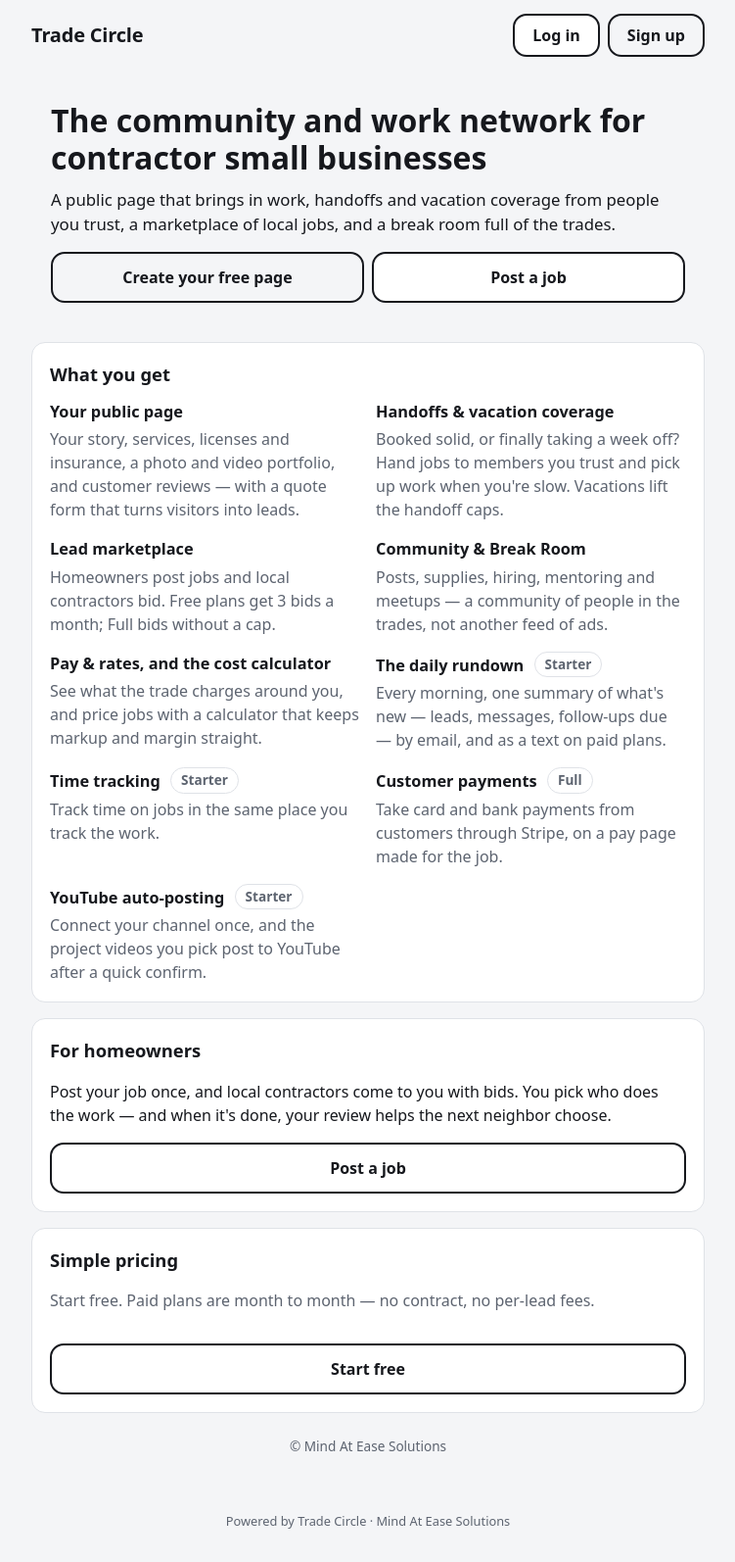
After one commit to ccempireproject100K/Trade-circle-1.5, a FastAPI app: template backend/app/templates/home.html in a window 1280 px wide. The commit adds this page. Shown: the whole page at 98% size, without its empty margins (264-1015 px from the left). Run offline with FastAPI, Linux system fonts and the light colour scheme; the template is opened without the code that fills it, so the values that code supplies are empty; parts of the project's set-up code (start-up, migrations or seed data) failed here and were passed over; some libraries are stand-ins or nearby versions.

Commit message:
Slice 14: front door — public landing page at GET / (hero, built-only features, real pricing, homeowner strip)

```diff
--- a/backend/app/routers/pages.py
+++ b/backend/app/routers/pages.py
@@ -9,6 +9,7 @@ from ..deps import get_db, today
 from ..models import TRADES
 from ..profiles import DEFAULT_BRAND_COLOR, full_view, landing_view, text_color_on
 from ..reviews import summary_for
+from ..tiers import FEATURES, FREE_FEATURES, PLANS
 from .profiles import featured_projects, team_on_profile, portfolio_for, published_profile
 
 router = APIRouter(tags=["pages"], include_in_schema=False)
@@ -96,6 +97,65 @@ async def _render(request: Request, db, slug: str, layer: str) -> HTMLResponse:
     return response
 
 
+# --- the front door -------------------------------------------------------
+# Pricing on this page is rendered from tiers.py, the same table every feature
+# gate reads, so the front door can only promise what is actually built.
+HOME_DESCRIPTION = (
+    "Trade Circle is the community and work network for contractor small businesses: "
+    "a free public page and quote form, leads, handoffs and vacation coverage, a "
+    "homeowner marketplace, and a community of people in the trades."
+)
+_PLAN_INTRO = {
+    "free": "Everything you need to be found and to plug into the community.",
+    "starter": "Everything in Free, plus:",
+    "full": "Everything in Starter, plus:",
+}
+_TEXT_POLICY = {
+    "free": "No texts — one weekly update email instead, only when there's something new.",
+    "starter": "Texts: one a day — your morning rundown.",
+    "full": "Texts: up to two a day — the rundown, plus one more.",
+}
+
+
+def _plan_cards() -> list[dict]:
+    cards = []
+    for key, plan in PLANS.items():
+        if key == "free":
+            points = [*FREE_FEATURES, "Weekly update email"]
+        else:
+            points = [label for tier, label, built in FEATURES.values() if tier == key and built]
+        cards.append(
+            {
+                "name": plan["name"],
+                "price": "Free" if plan["price_cents"] == 0 else f"${plan['price_cents'] // 100}/mo",
+                "intro": _PLAN_INTRO[key],
+                "points": points,
+                "texts": _TEXT_POLICY[key],
+            }
+        )
+    return cards
+
+
+@router.get("/", response_class=HTMLResponse)
+async def home_page(request: Request):
+    settings = request.app.state.settings
+    response = templates.TemplateResponse(
+        request,
+        "home.html",
+        {
+            "brand": DEFAULT_BRAND_COLOR,
+            "brand_text": text_color_on(DEFAULT_BRAND_COLOR),
+            "description": HOME_DESCRIPTION,
+            "public_url": settings.public_url,
+            "plans": _plan_cards(),
+            "academy_url": settings.academy_url,
+        },
+    )
+    response.headers["Content-Security-Policy"] = PAGE_CSP
+    response.headers["Cache-Control"] = "public, max-age=60"
+    return response
+
+
 @router.get("/p/{slug}", response_class=HTMLResponse)
 async def landing_page(slug: str, request: Request, db=Depends(get_db)):
     return await _render(request, db, slug, "landing")
--- a/backend/app/static/site.css
+++ b/backend/app/static/site.css
@@ -221,6 +221,25 @@ a { color: inherit; }
 .bid:last-child { border-bottom: 0; }
 .bid form { margin-top: 8px; display: flex; }
 
+/* --- front door (home page) --- */
+.site-header { display: flex; align-items: center; justify-content: space-between; gap: 12px; padding: 14px 0 2px; }
+.wordmark { font-size: 1.25rem; font-weight: 800; letter-spacing: -0.01em; }
+.site-nav { display: flex; gap: 8px; }
+.site-nav .btn { flex: none; min-height: 44px; padding: 0 18px; }
+.home-hero h1 { font-size: 2rem; }
+.feature-grid { display: grid; gap: 16px; margin: 0; padding: 0; list-style: none; }
+.feature-grid h3 { margin: 0 0 4px; font-size: 1.02rem; }
+.feature-grid h3 .badge { margin-left: 6px; vertical-align: 2px; }
+.feature-grid p { margin: 0; color: var(--muted); }
+@media (min-width: 560px) { .feature-grid { grid-template-columns: repeat(2, 1fr); } }
+.price-grid { display: grid; gap: 16px; }
+@media (min-width: 720px) { .price-grid { grid-template-columns: repeat(3, 1fr); } }
+.plan { border: 1px solid var(--line); border-radius: var(--radius); padding: 16px; }
+.plan h3 { margin: 0; font-size: 1.05rem; }
+.plan .price { margin: 4px 0 8px; font-size: 1.6rem; font-weight: 800; }
+.plan .texts { margin: 10px 0 0; font-size: 0.9rem; }
+.copyright { margin: 24px 0 0; text-align: center; font-size: 0.85rem; color: var(--muted); }
+
 /* --- customer reviews --- */
 .stars { color: #d98e04; letter-spacing: 0.08em; }
 .review-summary { margin: 0 0 4px; }
--- /dev/null
+++ b/backend/app/templates/home.html
@@ -0,0 +1,102 @@
+{% extends "base.html" %}
+{% block title %}Trade Circle — the community and work network for contractors{% endblock %}
+{% block meta %}
+  <meta name="description" content="{{ description }}">
+  <meta property="og:title" content="Trade Circle">
+  <meta property="og:description" content="{{ description }}">
+  <meta property="og:type" content="website">
+  <meta property="og:url" content="{{ public_url }}/">
+{% endblock %}
+{% block body %}
+<main class="page home" style="--brand: {{ brand }}; --brand-text: {{ brand_text }};">
+  <header class="site-header">
+    <span class="wordmark">Trade Circle</span>
+    <nav class="site-nav">
+      <a class="btn" href="/app/login">Log in</a>
+      <a class="btn btn-primary" href="/app/signup">Sign up</a>
+    </nav>
+  </header>
+
+  <section class="hero home-hero">
+    <h1>The community and work network for contractor small businesses</h1>
+    <p class="tagline">A public page that brings in work, handoffs and vacation coverage from people you trust, a marketplace of local jobs, and a break room full of the trades.</p>
+    <div class="actions">
+      <a class="btn btn-primary" href="/app/signup">Create your free page</a>
+      <a class="btn" href="/request">Post a job</a>
+    </div>
+  </section>
+
+  <section class="card">
+    <h2>What you get</h2>
+    <ul class="feature-grid">
+      <li>
+        <h3>Your public page</h3>
+        <p>Your story, services, licenses and insurance, a photo and video portfolio, and customer reviews — with a quote form that turns visitors into leads.</p>
+      </li>
+      <li>
+        <h3>Handoffs &amp; vacation coverage</h3>
+        <p>Booked solid, or finally taking a week off? Hand jobs to members you trust and pick up work when you're slow. Vacations lift the handoff caps.</p>
+      </li>
+      <li>
+        <h3>Lead marketplace</h3>
+        <p>Homeowners post jobs and local contractors bid. Free plans get 3 bids a month; Full bids without a cap.</p>
+      </li>
+      <li>
+        <h3>Community &amp; Break Room</h3>
+        <p>Posts, supplies, hiring, mentoring and meetups — a community of people in the trades, not another feed of ads.</p>
+      </li>
+      <li>
+        <h3>Pay &amp; rates, and the cost calculator</h3>
+        <p>See what the trade charges around you, and price jobs with a calculator that keeps markup and margin straight.</p>
+      </li>
+      <li>
+        <h3>The daily rundown <span class="badge">Starter</span></h3>
+        <p>Every morning, one summary of what's new — leads, messages, follow-ups due — by email, and as a text on paid plans.</p>
+      </li>
+      <li>
+        <h3>Time tracking <span class="badge">Starter</span></h3>
+        <p>Track time on jobs in the same place you track the work.</p>
+      </li>
+      <li>
+        <h3>Customer payments <span class="badge">Full</span></h3>
+        <p>Take card and bank payments from customers through Stripe, on a pay page made for the job.</p>
+      </li>
+      <li>
+        <h3>YouTube auto-posting <span class="badge">Starter</span></h3>
+        <p>Connect your channel once, and the project videos you pick post to YouTube after a quick confirm.</p>
+      </li>
+    </ul>
+  </section>
+
+  <section class="card">
+    <h2>For homeowners</h2>
+    <p>Post your job once, and local contractors come to you with bids. You pick who does the work — and when it's done, your review helps the next neighbor choose.</p>
+    <div class="actions">
+      <a class="btn btn-primary" href="/request">Post a job</a>
+    </div>
+  </section>
+
+  <section class="card">
+    <h2>Simple pricing</h2>
+    <p class="muted">Start free. Paid plans are month to month — no contract, no per-lead fees.</p>
+    <div class="price-grid">
+      {% for plan in plans %}
+      <article class="plan">
+        <h3>{{ plan.name }}</h3>
+        <p class="price">{{ plan.price }}</p>
+        <p class="muted">{{ plan.intro }}</p>
+        <ul class="list">
+          {% for point in plan.points %}<li>{{ point }}</li>{% endfor %}
+        </ul>
+        <p class="texts muted">{{ plan.texts }}</p>
+      </article>
+      {% endfor %}
+    </div>
+    <div class="actions">
+      <a class="btn btn-primary" href="/app/signup">Start free</a>
+    </div>
+  </section>
+
+  <p class="copyright">© Mind At Ease Solutions</p>
+</main>
+{% endblock %}
```
Also changed, not shown: backend/tests/test_pages.py (+83 -0 lines).
